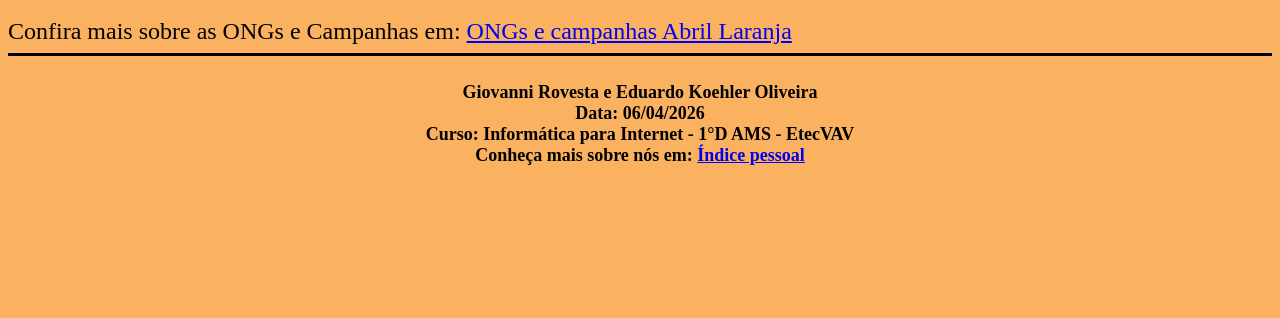
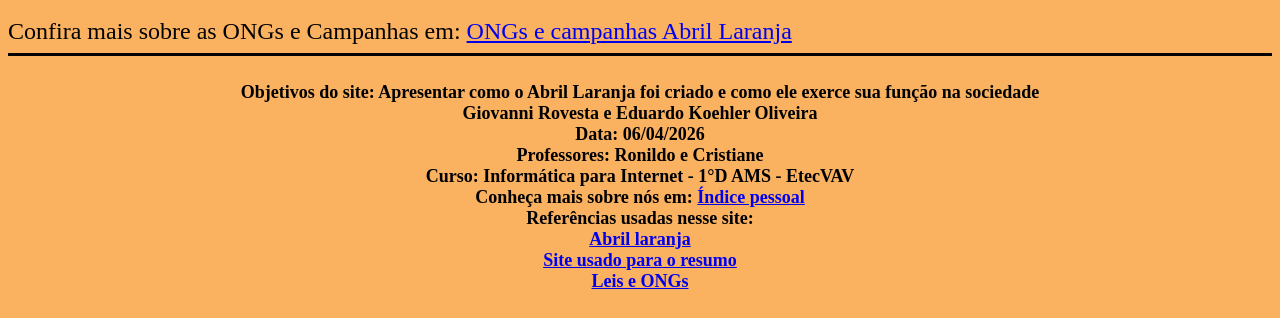
Before and after one commit to GiovanniRovesta/Interface-web-1, a plain HTML site: page AbrilLaranja.html in a window 1280 px wide. Shown: the part 1266-1584 px from the top of the page. Before the commit the page ends 1458 px from the top, so only its background shows below. Drawn offline with Linux system fonts and the light colour scheme.

Commit message:
Update AbrilLaranja.html

```diff
--- a/AbrilLaranja.html
+++ b/AbrilLaranja.html
@@ -133,6 +133,12 @@
             campanhas
             Abril Laranja</a></font><br>
     <hr size="3" color="black"><br>
+    <center><b>
+            <font size="4">Objetivos do site: Apresentar como o Abril Laranja foi criado e como ele exerce sua função na
+                sociedade
+            </font>
+        </b>
+    </center>
     <center>
         <b>
             <font size="4"><b>Giovanni Rovesta e Eduardo Koehler Oliveira</b></font>
@@ -143,6 +149,9 @@
             <font size="4"><b>Data: 06/04/2026</b></font>
         </b>
     </center>
+    <center><b>
+            <font size="4">Professores: Ronildo e Cristiane</font>
+        </b></center>
     <center>
         <b>
             <font size="4"><b>Curso: Informática para Internet - 1°D AMS - EtecVAV</b></font>
@@ -150,7 +159,22 @@
         <b>
             <font size="4">Conheça mais sobre nós em: <a href="Pessoal.html">Índice pessoal</a></font>
         </b>
-    </center><br>
+    </center>
+    <center><b>
+            <font size="4">Referências usadas nesse site:
+                <br>
+                <a
+                    href="https://agenciabrasil.ebc.com.br/radioagencia-nacional/geral/audio/2022-04/abril-laranja-alerta-para-prevencao-contra-crueldade-animal">Abril
+                    laranja </a>
+                <br>
+                <a href="https://www.petz.com.br/blog/abril-laranja/"> Site usado para o resumo</a>
+                <br>
+                <a
+                    href="https://www.specialdog.com.br/portalpet/abril-laranja-mes-da-prevencao-contra-a-crueldade-animal?gad_source=1&gad_campaignid=23740516987&gbraid=0AAAAA-CQBzAuvSVod1mkATAo3b_RQC-6f&gclid=CjwKCAjwnN3OBhA8EiwAfpTYero5BwHmdOAoaV2lEjicpuzo2hFHlJVwjbgsHK3GDBp56HpcdpZ1FBoCXZsQAvD_BwE">Leis
+                    e ONGs</a>
+            </font>
+        </b></center>
+    <br>
 
 
 
```
